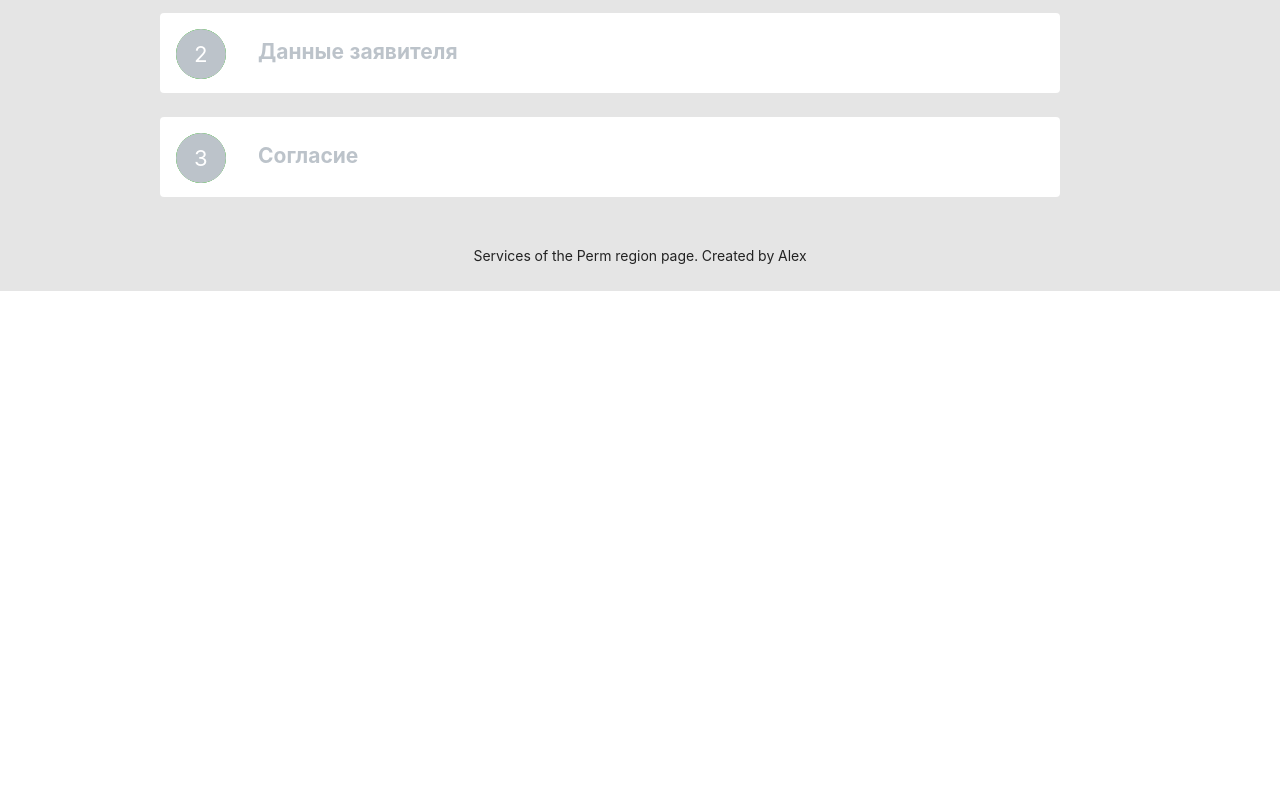
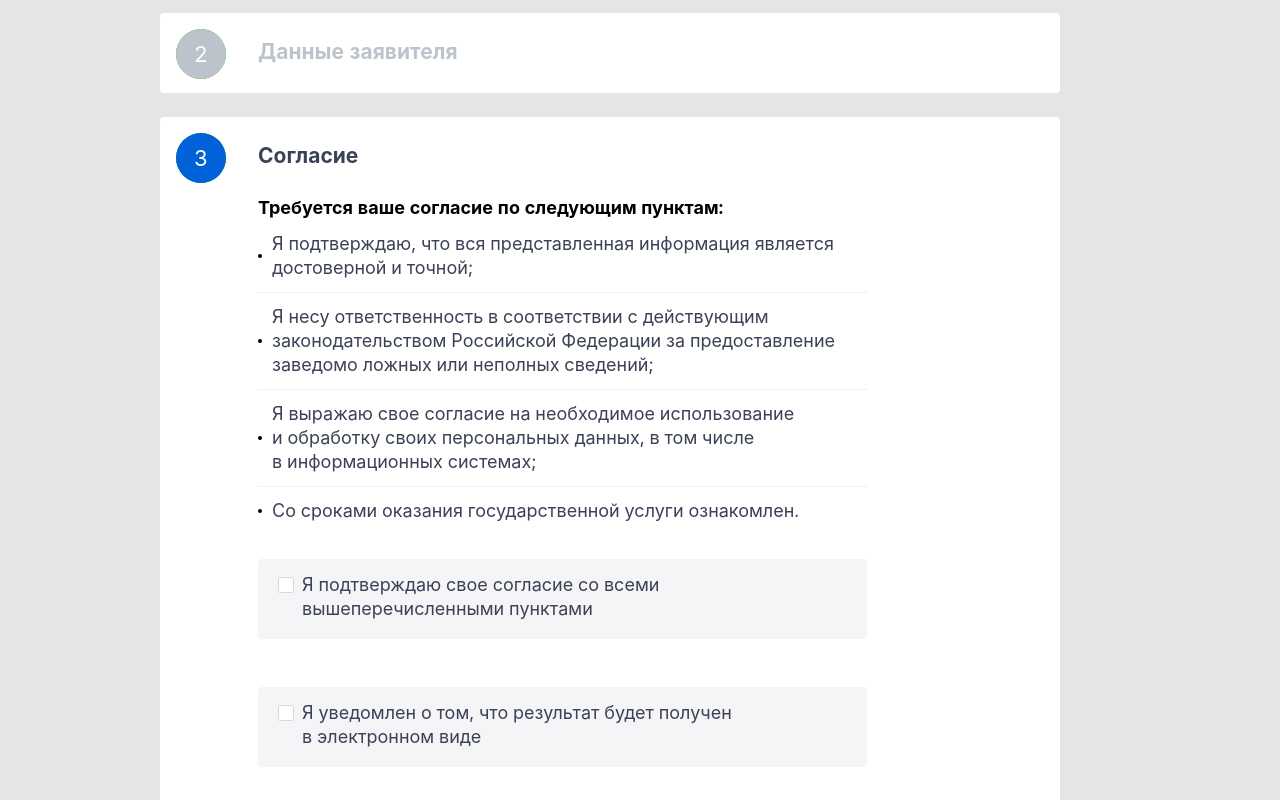
Before and after one commit to Madnessianin/lendingApp_ReactHooks, a React (Create React App) app: page /#/statement in a window 1280 px wide. Shown: the part 1040-1840 px from the top of the page. Before the commit the page ends 1331 px from the top, so only its background shows below. Built offline with nearby package versions, Linux system fonts and the light colour scheme.

Commit message:
add useReducer hook

```diff
--- a/src/Component/Statement/Forms/ApplicatnsForm.jsx
+++ b/src/Component/Statement/Forms/ApplicatnsForm.jsx
@@ -5,7 +5,7 @@ import dataForm from './DataForm'
 
 const ApplicatnsForm = dataForm((props) => {
 
-    const [value, setValue] = useState(1)
+    const [value, setValue] = useState("individual")
 
     const onChange = (event) =>{
         setValue(event.target.value)
@@ -14,15 +14,15 @@ const ApplicatnsForm = dataForm((props) => {
     return (
         <div className="apl">
             <Form onFinish={props.onSubmit} name="applicatns">
-                <Form.Item>
+                <Form.Item name="person">
                     <Radio.Group onChange={onChange} size="large" value={value}>
                         <div className="apl_item">
-                            <Radio style={radioStyle} value={1}>
+                            <Radio style={radioStyle} value={"individual"}>
                                 <div className="apl_des"><strong>Константинопольский К.К.</strong><br /> Физическое лицо</div>
                             </Radio>
                         </div>
                         <div className="apl_item apl_item--last">
-                            <Radio style={radioStyle} value={2}>
+                            <Radio style={radioStyle} value={"entity"}>
                                 <div className="apl_des"><strong>Константинопольский К.К.</strong><br /> Юридическое лицо</div>
                             </Radio>
                         </div>
--- a/src/Component/Statement/Forms/ConsentForm.jsx
+++ b/src/Component/Statement/Forms/ConsentForm.jsx
@@ -9,33 +9,31 @@ const ConsentForm = dataForm((props) => {
     const [checkedOne, setChekedOne] = useState(false)
     const [checkedTwo, setCheckedTwo] = useState(false)
 
-    const onChangeOne = () =>{
-        setChekedOne(!checkedOne)
+    const onChangeOne = (e) =>{
+        setChekedOne(e.target.checked)
     }
-    const onChangeTwo = () =>{
-        setCheckedTwo(!checkedTwo)
+    const onChangeTwo = (e) =>{
+        setCheckedTwo(e.target.checked)
     }
 
     return (
         <div className="consent">
             <MyList />
             <Form onFinish={props.onSubmit} name="consent">
-                <div className="consent_item">
-                    <Form.Item name="confirmation">
-                        <Checkbox onChange={onChangeOne}
-                                  checked={checkedOne}>
+                <Form.Item name="confirmation">
+                    <div className="consent_item">
+                        <Checkbox onChange={onChangeOne} >
                             <span className="consent_item_text">Я подтверждаю свое согласие со всеми вышеперечисленными пунктами</span>
                         </Checkbox>
-                    </Form.Item>
-                </div>
-                <div className="consent_item">
-                    <Form.Item name="notification">
-                        <Checkbox onChange={onChangeTwo}
-                                  checked={checkedTwo}>
+                    </div>
+                </Form.Item>
+                <Form.Item name="notification">
+                    <div className="consent_item">
+                        <Checkbox onChange={onChangeTwo} >
                             <span className="consent_item_text">Я уведомлен о том, что результат будет получен в электронном виде</span>
                         </Checkbox>
-                    </Form.Item>
-                </div>
+                    </div>
+                </Form.Item>
                 <div className="consent_warning">
                     <img className="consent_warning_icon" src={icon} />
                     <span className="consent_item_text">Пожалуйста, еще раз внимательно проверьте все данные перед отправкой</span>
@@ -48,7 +46,6 @@ const ConsentForm = dataForm((props) => {
                               htmlType="submit">Продолжить</Button>
                     : <Button style={styleDisabledLargeBtn}
                               type="primary"
-                              htmlType="submit"
                               disabled>Продолжить</Button>}
                 </Form.Item>
                 <div className="consent_footer">Нажимая кнопку «Отправить», вы соглашаетесь с
--- a/src/Component/Statement/Forms/DataForm.jsx
+++ b/src/Component/Statement/Forms/DataForm.jsx
@@ -1,31 +1,18 @@
-import React, { useEffect, useState } from 'react'
+import React from 'react'
 import {CheckOutlined} from '@ant-design/icons'
 import { styleCheck } from '../../../StyleForAntd';
 
 const dataForm = (Component) => (props) => {
 
-
-    const [visibleMode, setVisibleMode] = useState(props.visibleMode);
-
-    useEffect(()=>{
-        setVisibleMode(props.visibleMode)
-    }, [props.visibleMode])
-
-    const [isSubmit, setIsSubmit] = useState(props.submitMode)
-
-    useEffect(()=>{
-        setIsSubmit(props.submitMode)
-    }, [props.submitMode])
-
     return (
-        <div className="dataform" style={visibleMode ? {height: `${props.height}`} : { height: '80px'} }>
+        <div className="dataform" style={props.visibleMode ? {height: `${props.height}`} : { height: '80px'} }>
             <div className="dataform_icon">
-                <div className={`number ${visibleMode || isSubmit ? "number--active" : ""}`}>{props.number}</div>
-                <div className={`check ${isSubmit ? 'check--active' : ''}`}><CheckOutlined style={styleCheck} /></div>
+                <div className={`number ${props.visibleMode || props.submitMode ? "number--active" : ""}`}>{props.number}</div>
+                <div className={`check ${props.submitMode ? 'check--active' : ''}`}><CheckOutlined style={styleCheck} /></div>
             </div>
             <div className="dataform_inner">
-                <h4 className={`dataform_title ${visibleMode || isSubmit ? "dataform_title--active" : ""}`}>{props.title}</h4>
-                {visibleMode ? <Component {...props} /> : null}
+                <h4 className={`dataform_title ${props.visibleMode || props.submitMode ? "dataform_title--active" : ""}`}>{props.title}</h4>
+                {props.visibleMode ? <Component {...props} /> : null}
             </div>
         </div>
     )
--- a/src/Component/Statement/Statement.jsx
+++ b/src/Component/Statement/Statement.jsx
@@ -1,5 +1,5 @@
 import { Col, Row } from 'antd'
-import React, { useState } from 'react'
+import React, { useReducer, useState } from 'react'
 import header_logo from './../../assets/img/coatofarms.png'
 import './Statement.scss'
 
@@ -7,27 +7,35 @@ import ApplicatnsForm from './Forms/ApplicatnsForm'
 import PersonalDataForm from './Forms/PersonalDataForm'
 import ConsentForm from './Forms/ConsentForm'
 import SuccessForm from './Forms/SuccessForm'
+import { reducer, saveData, setVisibleMode } from './StatementReducer'
+
 
 
 const Statement = () => {
 
-    const [visibleModeFormOne, setVisibleModeFormOne] = useState({visible: true, submit: false})
-    const [visibleModeFormTwo, setVisibleModeFormTwo] = useState({visible: false, submit: false})
-    const [visibleModeFormThree, setVisibleModeFormThree] = useState({visible: false, submit: false})
+    const [stateFormOne, dispatchFormOne] = useReducer(reducer, {data: [], visible: true, submit: false})
+    const [stateFormTwo, dispatchFormTwo] = useReducer(reducer, {data: [], visible: false, submit: false})
+    const [stateFormThree, dispatchFormThree] = useReducer(reducer, {data: [], visible: true, submit: false})
+
+    //const [visibleModeFormOne, setVisibleModeFormOne] = useState({visible: true, submit: false})
+    //const [visibleModeFormTwo, setVisibleModeFormTwo] = useState({visible: false, submit: false})
+    //const [visibleModeFormThree, setVisibleModeFormThree] = useState({visible: false, submit: false})
     const [visibleModeFormSuccess, setVisibleModeFormSuccess] = useState(false)
 
     const onSubmitFormOne = (data) => {
-        setVisibleModeFormOne({visible: false, submit: true})
-        setVisibleModeFormTwo({visible: true, submit: false})
+        dispatchFormOne(saveData(data))
+        dispatchFormTwo(setVisibleMode(true))
     }
     const onSubmitFormTwo = (data) => {
-        setVisibleModeFormTwo({visible: false, submit: true})
-        setVisibleModeFormThree({visible: true, submit: false})
+        dispatchFormTwo(saveData(data))
+        dispatchFormThree(setVisibleMode(true))
     }
     const onSubmitFormThree = (data) => {
-        setVisibleModeFormThree({visible: false, submit: true})
+        dispatchFormThree(saveData(data))
         setVisibleModeFormSuccess(true)
     }
+
+    console.log(stateFormOne.data, stateFormTwo.data, stateFormThree.data)
     return (
         <div className="statemen">
             <StatementHeader />
@@ -37,20 +45,23 @@ const Statement = () => {
                 <ApplicatnsForm title="Выбор заявителя"
                                 number="1"
                                 onSubmit={onSubmitFormOne}
-                                visibleMode={visibleModeFormOne.visible}
-                                submitMode={visibleModeFormOne.submit}
+                                visibleMode={stateFormOne.visible}
+                                submitMode={stateFormOne.submit}
+                                data={stateFormOne.data}
                                 height={'350px'} />
                 <PersonalDataForm title="Данные заявителя"
                                   number="2"
                                   onSubmit={onSubmitFormTwo}
-                                  visibleMode={visibleModeFormTwo.visible}
-                                  submitMode={visibleModeFormTwo.submit}
+                                  visibleMode={stateFormTwo.visible}
+                                  submitMode={stateFormTwo.submit}
+                                  data={stateFormTwo.data}
                                   height={'1050px'} />
                 <ConsentForm title="Согласие"
                              number="3"
                              onSubmit={onSubmitFormThree}
-                             visibleMode={visibleModeFormThree.visible}
-                             submitMode={visibleModeFormThree.submit}
+                             visibleMode={stateFormThree.visible}
+                             submitMode={stateFormThree.submit}
+                             data={stateFormThree.data}
                              height={'880px'} />
             </div>
             }
--- /dev/null
+++ b/src/Component/Statement/StatementReducer.js
@@ -0,0 +1,32 @@
+
+const SAVE_DATA = 'SAVEDATA',
+      SET_VISIBLE_MODE = 'SETVISIBLEMODE'
+
+
+export const reducer = (state, action) => {
+    switch (action.type) {
+
+        case SAVE_DATA: {
+            return {
+                ...state,
+                data: action.data,
+                visible: false,
+                submit: true
+            }
+        }
+        case SET_VISIBLE_MODE: {
+            return {
+                ...state,
+                visible: action.visible
+            }
+        }
+        default: {
+            return state
+        }
+    }
+}
+
+/* Actions */
+
+export const saveData = (data) => ({type: SAVE_DATA, data})
+export const setVisibleMode = (visible) => ({type: SET_VISIBLE_MODE, visible})
--- a/src/StyleForAntd.js
+++ b/src/StyleForAntd.js
@@ -1,6 +1,7 @@
 /* Стилизация элементов главной страницы */
 
 export const styleHeder = {
+
     background: '#3684E2',
     color: '#fff',
     padding: '0 12.5%',
```
